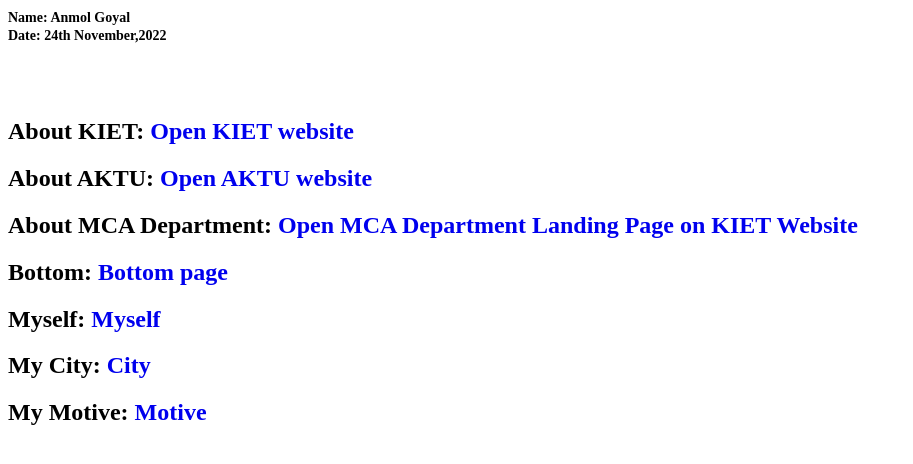
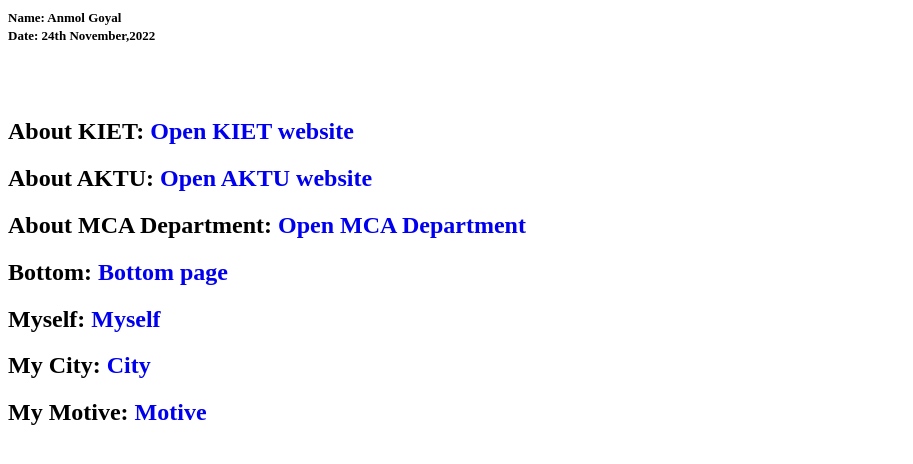
Before and after one commit to Anmolgoyal12/Value-added-kiet-2022-Assignment2-, a plain HTML site: page index.html in a window 1280 px wide. Shown: the top 464 px of the page, without its empty margins (0-913 px from the left). Drawn offline with Linux system fonts and the light colour scheme.

Commit message:
Update index.html

```diff
--- a/index.html
+++ b/index.html
@@ -28,9 +28,9 @@
 </head>
 
 <body>
-    <strong style="font-size: 14px;" id="main-top">Name: Anmol Goyal</strong>
+    <strong style="font-size: 13px;" id="main-top">Name: Anmol Goyal</strong>
     <br>
-    <strong style="font-size: 14px;">Date: 24th November,2022</strong>
+    <strong style="font-size: 13px;">Date: 24th November,2022</strong>
 
     <br><br>
     <br><br>
@@ -44,7 +44,7 @@
     </h2>
 
     <h2>About MCA Department:
-        <a href="https://www.kiet.edu/course/coursedetail/MTA=" id="mca">Open MCA Department Landing Page on KIET Website</a>
+        <a href="https://www.kiet.edu/course/coursedetail/MTA=" id="mca">Open MCA Department</a>
     </h2>
 
     <h2><strong>Bottom:</strong>
```
